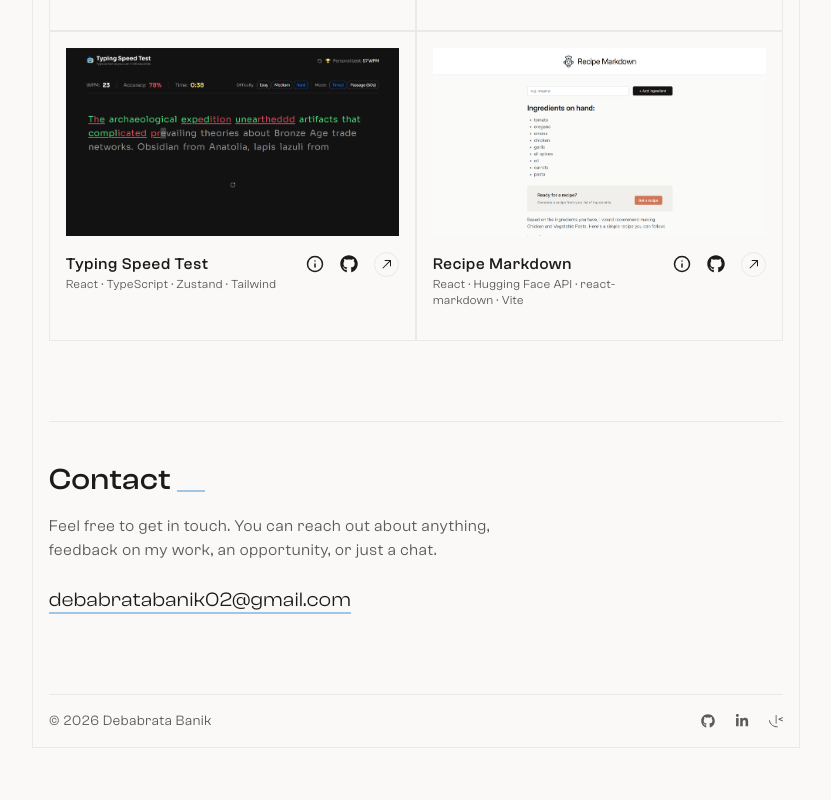
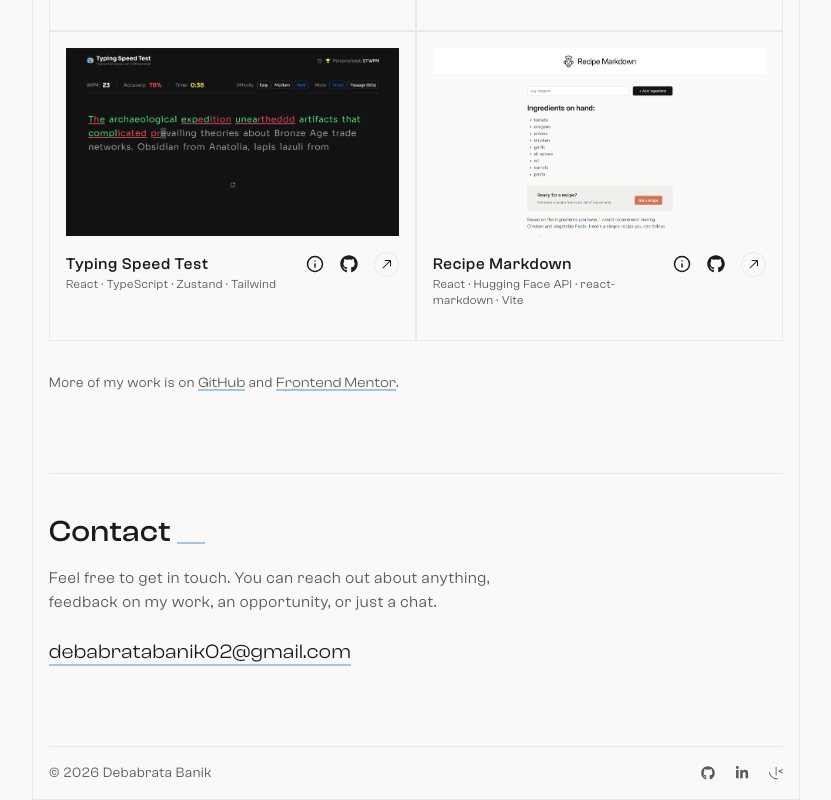
Before and after one commit to DebabrataBanik/Portfolio, a React (Vite) app: page / in a window 1280 px wide. Shown: the part 1722-2522 px from the top of the page, without its empty margins (224-1055 px from the left). Before the commit the page ends 2470 px from the top, so only its background shows below. Built offline with nearby package versions, Linux system fonts and the light colour scheme.

Commit message:
feat: add additional work links
Added a callout in the Projects section linking to GitHub and Frontend Mentor profiles so visitors can explore more work outside the featured projects

```diff
--- a/src/components/Projects.tsx
+++ b/src/components/Projects.tsx
@@ -21,6 +21,27 @@ const Projects = () => {
         ))}
       </div>
       <ProjectModal project={active} onClose={() => setActive(null)} />
+      <p className="mt-8 text-sm tracking-wider text-text-secondary">
+        More of my work is on{" "}
+        <a
+          href="https://github.com/DebabrataBanik"
+          target="_blank"
+          rel="noopener noreferrer"
+          className="cta"
+        >
+          GitHub
+        </a>{" "}
+        and{" "}
+        <a
+          href="https://www.frontendmentor.io/profile/DebabrataBanik"
+          target="_blank"
+          rel="noopener noreferrer"
+          className="cta"
+        >
+          Frontend Mentor
+        </a>
+        .
+      </p>
     </section>
   );
 };
```
